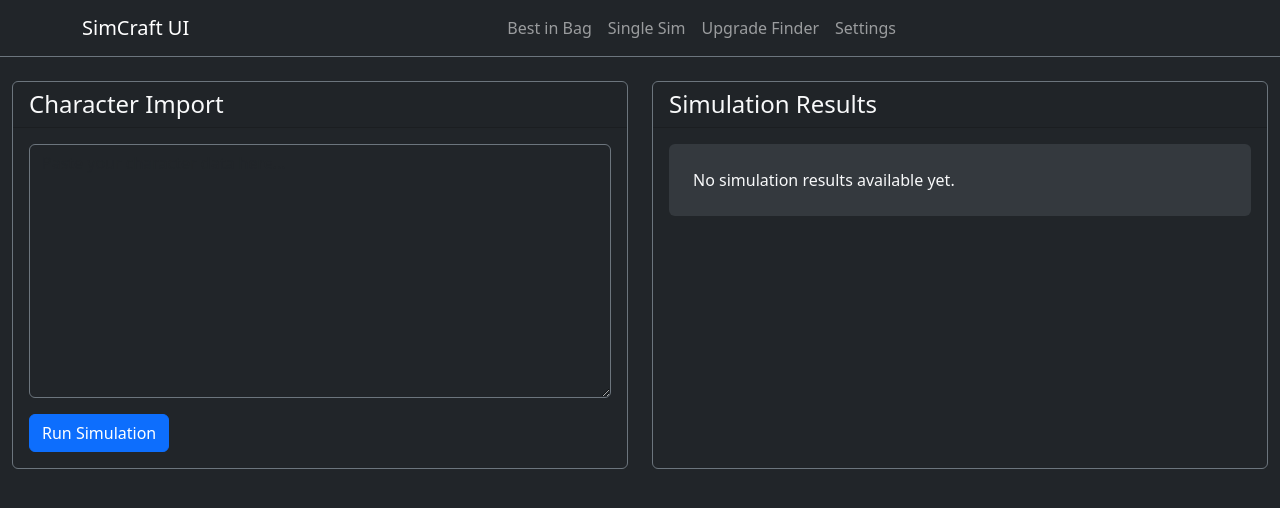
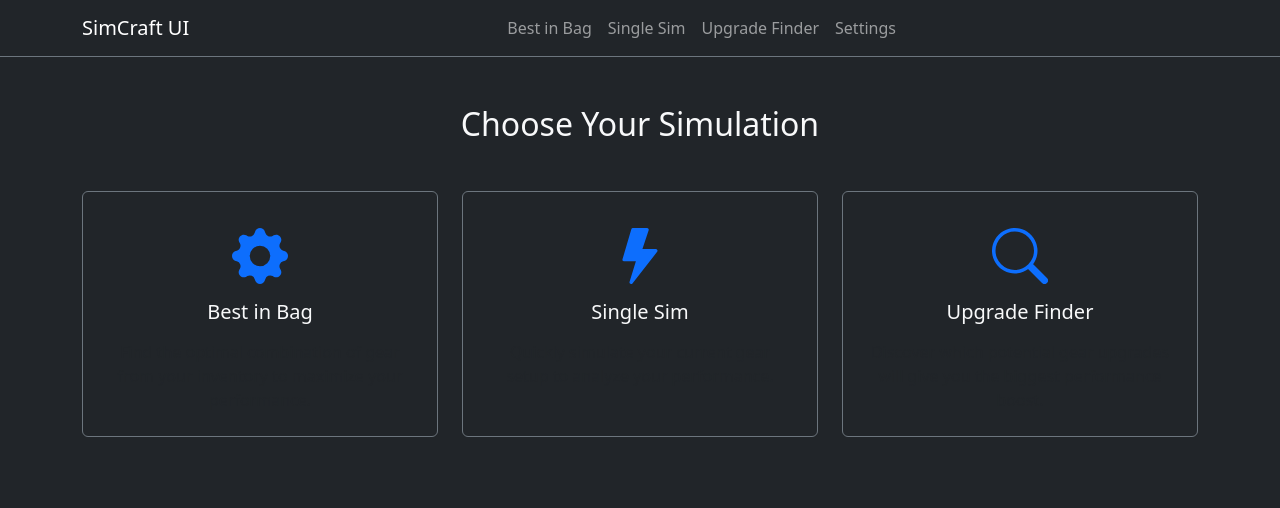
Before and after one commit to Situation3412/opensimbot, a React (Create React App) app: page / in a window 1280 px wide. Shown: the top 508 px of the page. Built offline with nearby package versions, Linux system fonts and the light colour scheme.

Commit message:
Updated home page to link to each tool

```diff
--- a/package.json
+++ b/package.json
@@ -12,10 +12,10 @@
     "@types/react-bootstrap": "^0.32.37",
     "@types/react-dom": "^18.3.1",
     "bootstrap": "^5.3.3",
-    "electron-is-dev": "^3.0.1",
     "react": "^18.3.1",
     "react-bootstrap": "^2.10.6",
     "react-dom": "^18.3.1",
+    "react-icons": "^5.3.0",
     "react-scripts": "5.0.1",
     "typescript": "^4.9.5",
     "web-vitals": "^2.1.4"
@@ -53,6 +53,7 @@
     "concurrently": "^9.1.0",
     "electron": "^33.2.0",
     "electron-builder": "^25.1.8",
+    "electron-is-dev": "^3.0.1",
     "wait-on": "^8.0.1"
   },
   "main": "public/electron.js",
--- a/src/App.tsx
+++ b/src/App.tsx
@@ -1,23 +1,69 @@
 import React from 'react';
-import { Container } from 'react-bootstrap';
-import { SimulationForm } from './components/SimulationForm';
+import { Container, Card, Row, Col } from 'react-bootstrap';
 import { Header } from './components/Header';
-import { SimulationResults } from './components/SimulationResults';
+import { BsGearFill, BsLightningFill, BsSearch } from 'react-icons/bs';
 import 'bootstrap/dist/css/bootstrap.min.css';
+
+interface FeatureCardProps {
+  title: string;
+  description: string;
+  icon: React.ReactNode;
+  link: string;
+}
+
+const FeatureCard: React.FC<FeatureCardProps> = ({ title, description, icon, link }) => (
+  <Col md={6} lg={4} className="mb-4">
+    <Card
+      as="a"
+      href={link}
+      bg="dark"
+      text="light"
+      className="h-100 border-secondary text-decoration-none"
+      style={{ cursor: 'pointer' }}
+    >
+      <Card.Body className="d-flex flex-column align-items-center text-center p-4">
+        <div className="display-4 mb-3 text-primary">
+          {icon}
+        </div>
+        <Card.Title className="h4 mb-3">{title}</Card.Title>
+        <Card.Text className="text-muted">{description}</Card.Text>
+      </Card.Body>
+    </Card>
+  </Col>
+);
+
+const features: FeatureCardProps[] = [
+  {
+    title: 'Best in Bag',
+    description: 'Find the optimal combination of gear from your inventory to maximize your performance.',
+    icon: <BsGearFill />,
+    link: '#best-in-bag'
+  },
+  {
+    title: 'Single Sim',
+    description: 'Quickly simulate your current gear setup to analyze your performance.',
+    icon: <BsLightningFill />,
+    link: '#single-sim'
+  },
+  {
+    title: 'Upgrade Finder',
+    description: 'Discover which potential gear upgrades will give you the biggest performance boost.',
+    icon: <BsSearch />,
+    link: '#upgrade-finder'
+  }
+];
 
 function App() {
   return (
     <div className="App bg-dark text-light min-vh-100">
       <Header />
-      <Container fluid className="py-4">
-        <div className="row g-4">
-          <div className="col-md-6">
-            <SimulationForm />
-          </div>
-          <div className="col-md-6">
-            <SimulationResults />
-          </div>
-        </div>
+      <Container className="py-5">
+        <h2 className="text-center mb-5">Choose Your Simulation</h2>
+        <Row>
+          {features.map((feature, index) => (
+            <FeatureCard key={index} {...feature} />
+          ))}
+        </Row>
       </Container>
     </div>
   );
```
Also changed, not shown: 1 other file (tests, documents, lock files or other folders).
